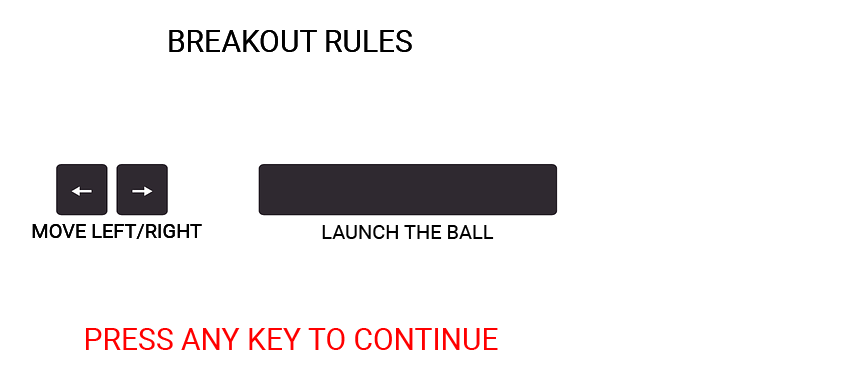
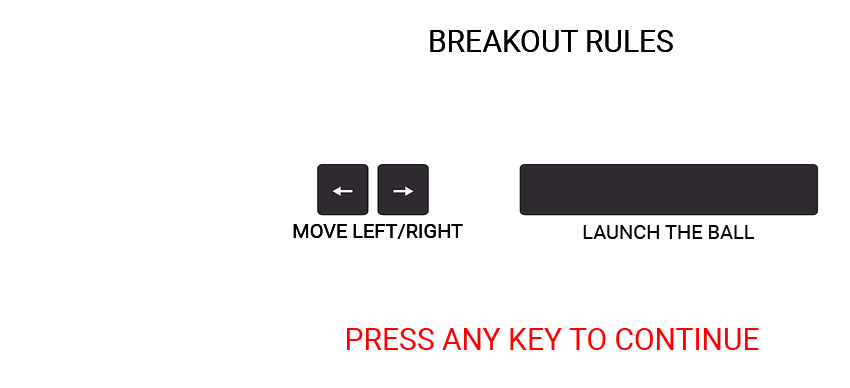
Before and after one commit to VectoorSK/VectoorSK.github.io, a plain HTML site: page breakout/breakout_rules.html in a window 1280 px wide. Shown: the whole page, without its empty margins (90-940 px from the left). Drawn offline with Linux system fonts and the light colour scheme.

Commit message:
center rules

```diff
--- a/breakout/breakout_rules.html
+++ b/breakout/breakout_rules.html
@@ -12,6 +12,7 @@
 	}
 
 	img {
+		display: block;
 		margin: 0 auto;
 	}
 </style>
```
Also changed, not shown: flappy_bird/flappy_bird_rules.html (+1 -0 lines), frogger/frogger_rules.html (+1 -0 lines), pong/pong_rules.html (+1 -0 lines), snake/snake_rules.html (+1 -0 lines), space_invaders/space_invaders_rules.html (+1 -0 lines).
